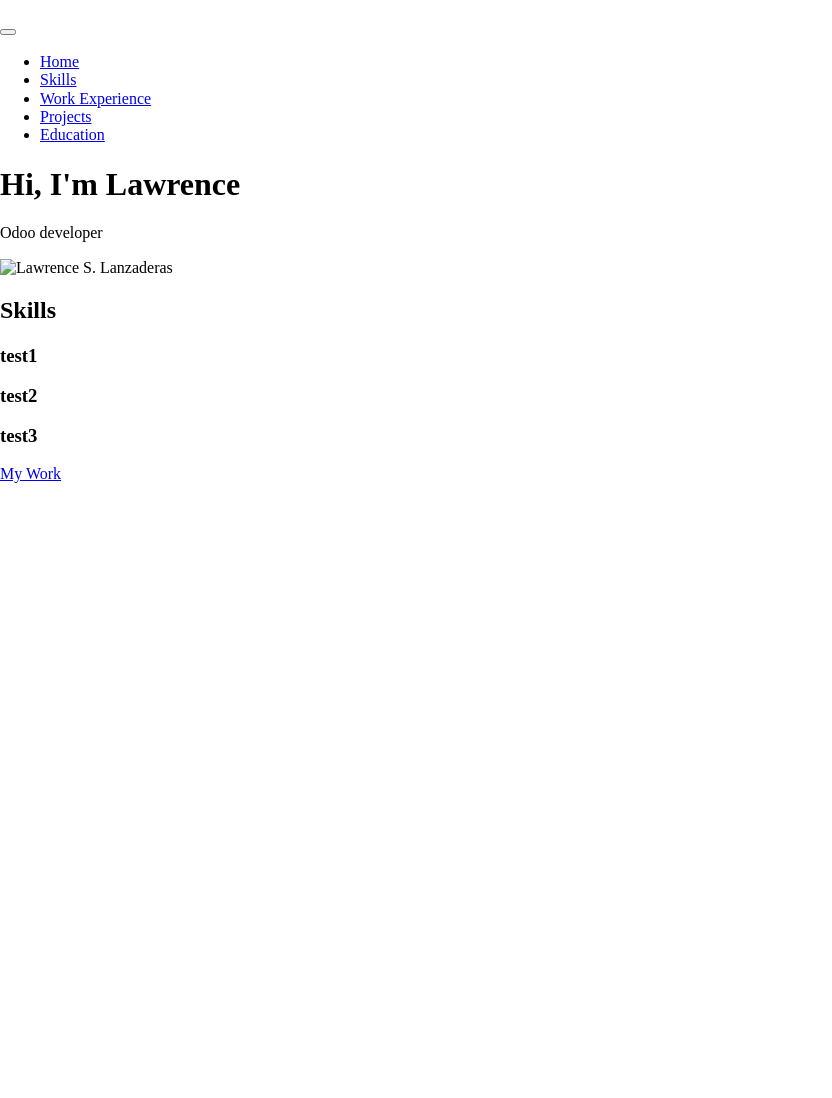
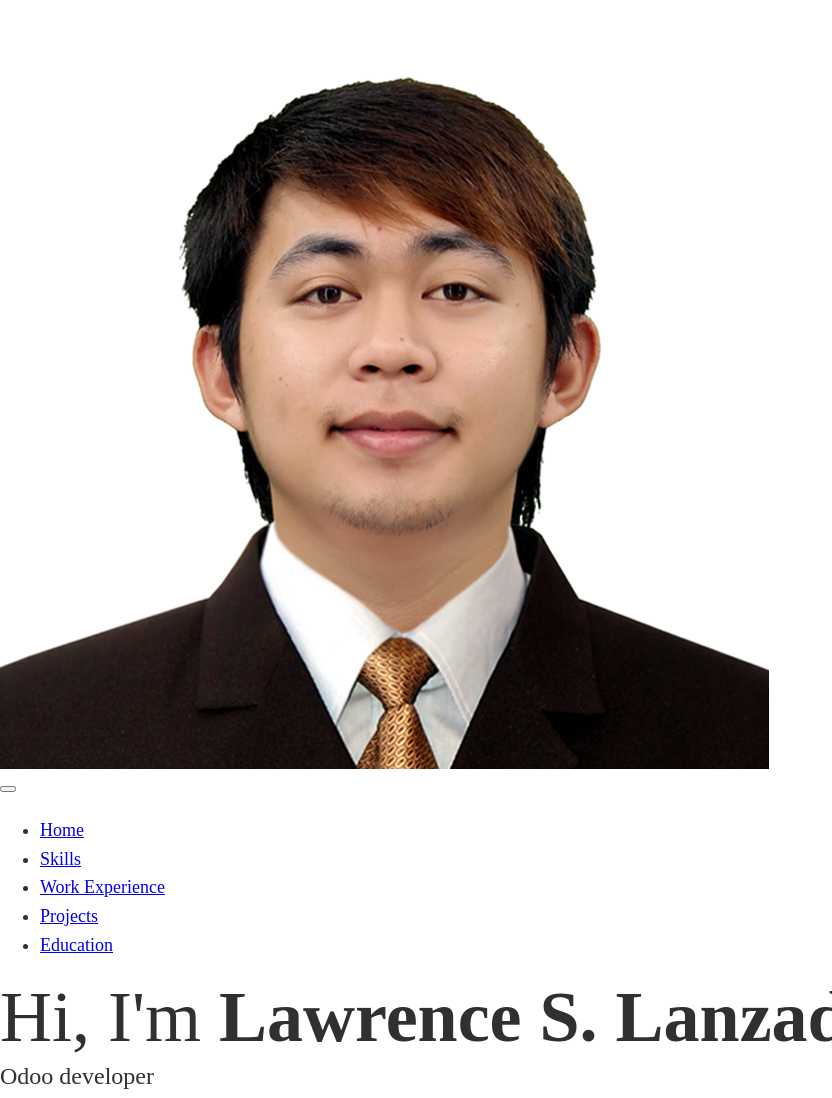
Before and after one commit to IAmLawrence/MyOwnPortfolio, a plain HTML site: page index.html in a window 1280 px wide. Shown: the top 1098 px of the page, without its empty margins (0-832 px from the left). Before the commit the page ends 800 px from the top, so only its background shows below. Drawn offline with nearby package versions, Linux system fonts and the light colour scheme.

Commit message:
style and etc

```diff
--- /dev/null
+++ b/css/style.css
@@ -0,0 +1,86 @@
+*,
+*::before,
+*::after {
+    box-sizing: border-box;
+}
+
+/* this is the custom properties in css, call mo lang yung parang variable for ex.: --clr-accent, kapag eto nilagay mo
+na color sa bg mo, magiging aganto kulay nya */
+/* format sa pag call ng variable: var(name_ng_varaible) */
+:root {
+    --fw-reg: 300;
+    --fw-bold: 900;
+
+    --clr-light: #fff;
+    --clr-dark: #303030;
+    --clr-accent: #16e0bd;
+
+    --fs-h1: 3rem;
+    --fs-h2: 2.25rem;
+    --fs-h3: 1.25rem;
+    --fs-body: 1rem;
+}
+
+/* etong @media naman na to base sa observation ko eto yung when you minimize mo yun browser mo ang aadjust
+yung font nya kapag naka max yung browser hanggang 4.5rem yung font ng fs-h1 pero kapag maliit naman nagiging
+3rem sya */
+@media (min-width: 800px) {
+    :root {
+        --fs-h1: 4.5rem;
+        --fs-h2: 3.75rem;
+        --fs-h3: 1.5rem;
+        --fs-body:1.125rem;
+    }
+}
+
+body {
+    background: var(--clr-light);
+    color: var(--clr-dark);
+    margin: 0;
+    font-size: var(--fs-body);
+    line-height: 1.6;
+}
+
+img {
+    display: block;
+    max-width: 100%;
+}
+
+h1, h2, h3 {
+    line-height: 1.1;
+    margin: 0;
+}
+
+h1 {
+    font-size: var(--fs-h1);
+}
+
+h2 {
+    font-size: var(--fs-h2);
+}
+
+h3 {
+    font-size: var(--fs-h3);
+}
+
+.section-intro {
+   margin-bottom: .25em;
+}
+
+
+.section_intro--name {
+    font-weight: var(--fw-reg);
+}
+
+.section_intro--name strong {
+    font-weight: var(--fw-bold);
+}
+
+.section_intro--title {
+    margin: 0;
+    font-size: var(--fs-h3);
+}
+
+.section_intro--description {
+    background: var(--clr-accent);
+}
--- a/index.html
+++ b/index.html
@@ -11,12 +11,13 @@
         <link rel="stylesheet" href="https://cdnjs.cloudflare.com/ajax/libs/font-awesome/5.15.1/css/all.min.css"
         integrity="sha512-+4zCK9k+qNFUR5X+cKL9EIR+ZOhtIloNl9GIKS57V1MyNsYpYcUrUeQc9vNfzsWfV28IaLL3i96P9sdNyeRssA=="
         crossorigin="anonymous" />
+        <link rel="stylesheet" href="css/style.css"/>
 
     </head>
     <body>
         <header>
             <div class="logo">
-                <img src="img/" alt="">
+                <img src="img/lawrence_resume_1v1.jpg" alt="">
             </div>
             <button class="nav-toggle" aria-label="toggle navigation">
                 <span class="hamburger"></span>
@@ -32,31 +33,45 @@
             </nav>
         </header>
 
-        <!-- Introduction -->
+        <!-- Introduction/About me -->
         <section class="intro" id="home">
-            <h1 class="section__title section__title--intro">
-                Hi, I'm <strong>Lawrence</strong>
+            <h1 class="section_intro section_intro--name">
+                Hi, I'm <strong>Lawrence S. Lanzaderas</strong>
             </h1>
-            <p class="section__subtitle section__subtitle--intro">Odoo developer</p>
+            <p class="section_intro section_intro--title">Odoo developer</p>
+            <p class="section_intro section_intro--description">
+                Has experience working as a computer programmer for almost 2 and a half years.
+                Valuable team member who has experience diagnosing problems and developing solutions.
+                A fast learner, good listener, hard-working and passionate individual.
+            </p>
             <img src="img/" alt="Lawrence S. Lanzaderas">
         </section>
 
         <!-- My Skills -->
-        <section class="my-skills" id="my_skills">
-            <h2 class="section__title section__title--my_skills">Skills</h2>
+        <section class="skills" id="my_skills">
+            <h2 class="section_skills section_skills_--skills">Skills</h2>
             <div class="skills">
-                <div class="skill">
+                <div class="skills--skill_1">
                     <h3>test1</h3>
                 </div>
-                <div class="skill">
+                <div class="skills--skill_2">
                     <h3>test2</h3>
                 </div>
-                <div class="skill">
+                <div class="skill--skill_3">
                     <h3>test3</h3>
                 </div>
             </div>
             <a href="#work" class="btn">My Work</a>
         </section>
+
+        <!-- Work Experience -->
+        <section class="my_work" id="my_work">
+            <h2 class="section_my_work section_my_work my_work">My Work</h2>
+            <p>Test my work</p>
+        </section>
+
+        <footer>
+            <a href="mailto: lawrencelanzaderas020497@gmail.com" class="footer-link">lawrencelanzaderas020497@gmail.com</a>
+        </footer>
     </body>
-
 </html>
```
Also changed, not shown: img/lawrence_resume_1v1.jpg (added).
